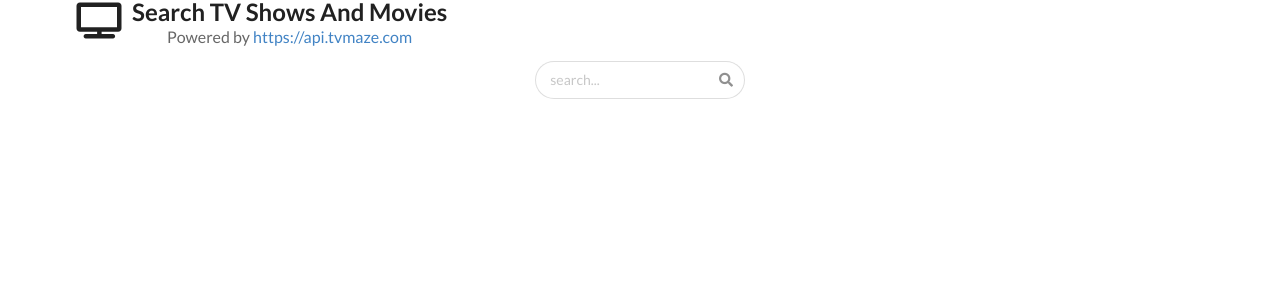
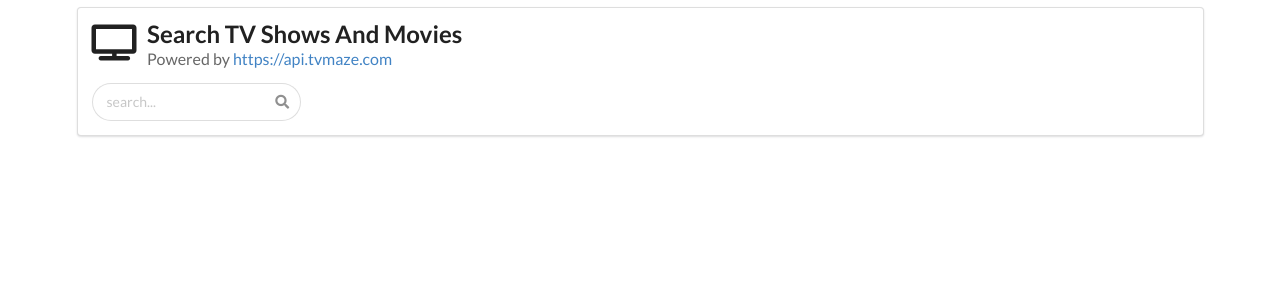
Before and after one commit to tzachi81/React-shows-search, a React (Vite) app: page / in a window 1280 px wide. Shown: the top 300 px of the page. Built offline with nearby package versions, Linux system fonts and the light colour scheme.

Commit message:
Tiny styling fixes

```diff
--- a/src/App.css
+++ b/src/App.css
@@ -1,38 +1,3 @@
-.App {
-  text-align: center;
+.app{
+  margin: 7px 17px;
 }
-
-.App-logo {
-  height: 40vmin;
-  pointer-events: none;
-}
-
-@media (prefers-reduced-motion: no-preference) {
-  .App-logo {
-    animation: App-logo-spin infinite 20s linear;
-  }
-}
-
-.App-header {
-  background-color: #282c34;
-  min-height: 100vh;
-  display: flex;
-  flex-direction: column;
-  align-items: center;
-  justify-content: center;
-  font-size: calc(10px + 2vmin);
-  color: white;
-}
-
-.App-link {
-  color: #61dafb;
-}
-
-@keyframes App-logo-spin {
-  from {
-    transform: rotate(0deg);
-  }
-  to {
-    transform: rotate(360deg);
-  }
-}
--- a/src/App.tsx
+++ b/src/App.tsx
@@ -1,9 +1,9 @@
-import React, { ChangeEvent } from "react";
+import React from "react";
 import { HashRouter as Router, Routes, Route } from "react-router-dom";
 import { Navigate } from "react-router-dom";
 import { Home } from "./routes/home_route/Home";
 import { Show } from "./routes/Show";
-import "./App.css";
+import "./app.css";
 
 interface Props {}
 
@@ -34,11 +34,19 @@ class App extends React.Component<Props, State> {
   render() {
     const { q, shows, id } = this.state;
     return (
+      <div className="app">
         <Router>
+          <div className="ui container segment">
             <Routes>
               <Route
                 path="/"
-            element={<Home q={q} shows={shows} handleSearchChange={this.handleSearchChange}/>}
+                element={
+                  <Home
+                    q={q}
+                    shows={shows}
+                    handleSearchChange={this.handleSearchChange}
+                  />
+                }
               />
               <Route
                 path="/show/:id"
@@ -46,7 +54,9 @@ class App extends React.Component<Props, State> {
               />
               <Route path="/home" element={<Navigate to="/" />} />
             </Routes>
+          </div>
         </Router>
+      </div>
     );
   }
 }
--- a/src/index.css
+++ b/src/index.css
@@ -1,13 +1,11 @@
 body {
-  margin: 0;
+  margin: 0 auto;
   font-family: -apple-system, BlinkMacSystemFont, 'Segoe UI', 'Roboto', 'Oxygen',
     'Ubuntu', 'Cantarell', 'Fira Sans', 'Droid Sans', 'Helvetica Neue',
     sans-serif;
   -webkit-font-smoothing: antialiased;
   -moz-osx-font-smoothing: grayscale;
 }
-
-code {
-  font-family: source-code-pro, Menlo, Monaco, Consolas, 'Courier New',
-    monospace;
+.App {
+  margin: 7px auto;
 }
--- a/src/index.tsx
+++ b/src/index.tsx
@@ -12,9 +12,8 @@ export interface Item {
     description: string
 }
 
-// ReactDOM.render(<App />, document.getElementById('root'));
 const rootElement = document.getElementById('root');
 if (rootElement) {
     const root = ReactDOM.createRoot(rootElement);
-    root.render(<App />);
+    root.render(<App/>);
 }
--- a/src/routes/home_route/Home.tsx
+++ b/src/routes/home_route/Home.tsx
@@ -11,8 +11,7 @@ interface Props{
 
 export const Home:React.FC<Props> = ({q, shows, handleSearchChange}) => {
     return(
-        // <div className="home">
-        <div className="ui center aligned container">
+        <div className="ui container">
             <Header handleSearchChange={handleSearchChange} q={q} />
             <List shows={shows}/>
         </div>
```
Lines whose indentation alone changed are shown as unchanged.
